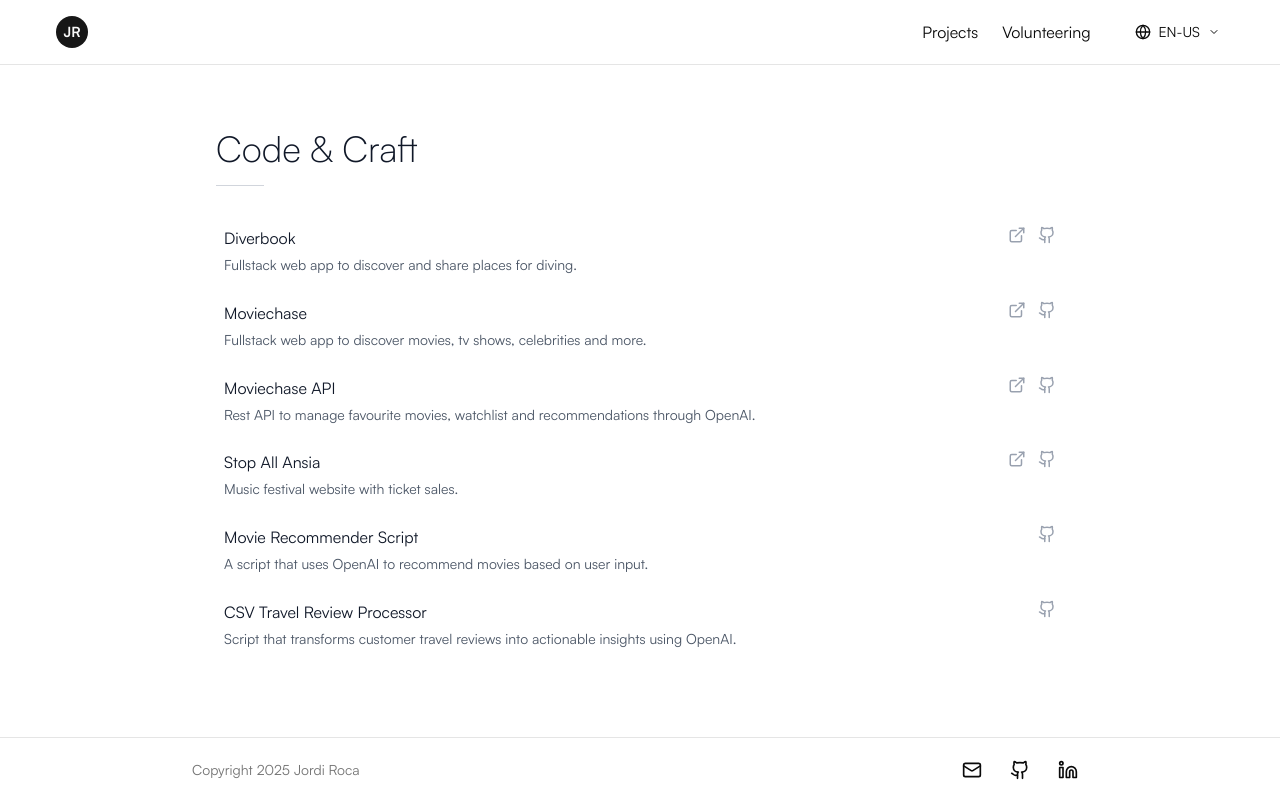
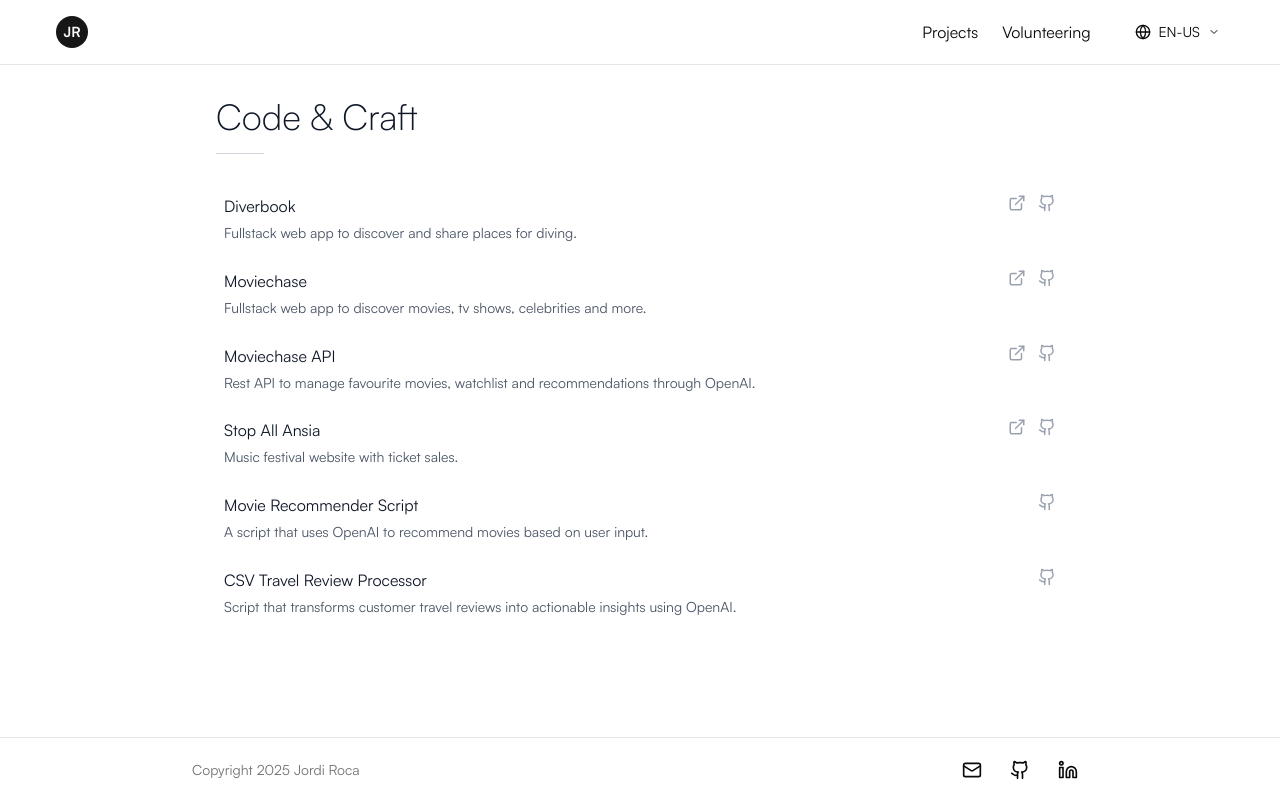
Before and after one commit to jordiroca94/jordiroca, a React (Vite) app: page /en/projects in a window 1280 px wide. Built offline with nearby package versions, Linux system fonts and the light colour scheme.

Commit message:
fix:paddings

```diff
--- a/src/components/ProjectsComponent.tsx
+++ b/src/components/ProjectsComponent.tsx
@@ -30,7 +30,7 @@ export default function ProjectsComponent() {
   }, []);
 
   return (
-    <div className="bg-white dark:bg-gray-900 md:-my-16 md:pt-32 md:min-h-screen">
+    <div className="bg-white dark:bg-gray-900 md:-my-16 md:pt-24 md:min-h-screen">
       <div className="max-w-4xl mx-auto px-6 py-6 md:py-0">
         <section>
           <div
--- a/src/components/Volunteering.tsx
+++ b/src/components/Volunteering.tsx
@@ -28,7 +28,7 @@ export default function Volunteering() {
     return () => clearTimeout(timer);
   }, []);
   return (
-    <div className="max-w-4xl mx-auto  p-6 space-y-3 md:-my-16 md:pt-32 md:min-h-screen">
+    <div className="max-w-4xl mx-auto  p-6 space-y-3 md:-my-16 md:pt-24 md:min-h-screen">
       <div
         className={`transition-all duration-800 ease-out ${
           isVisible
```
